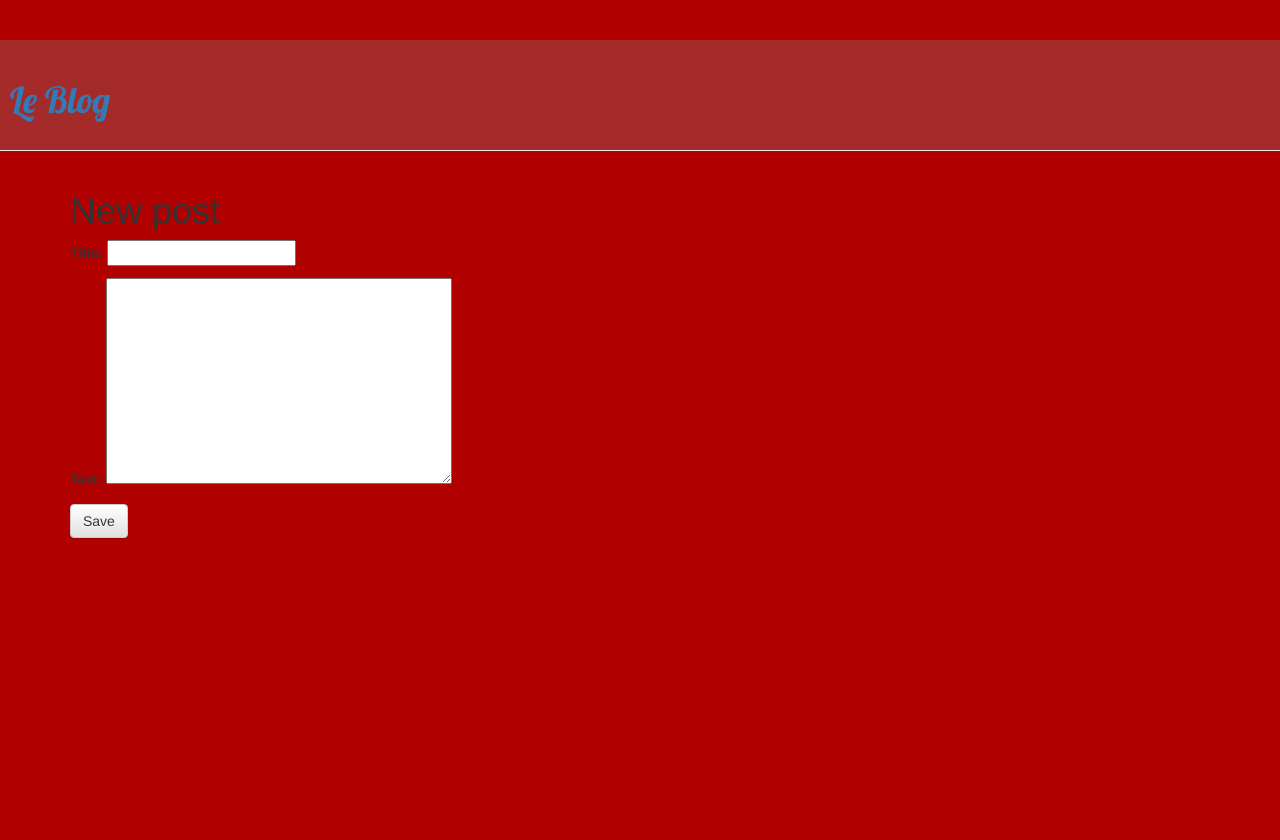
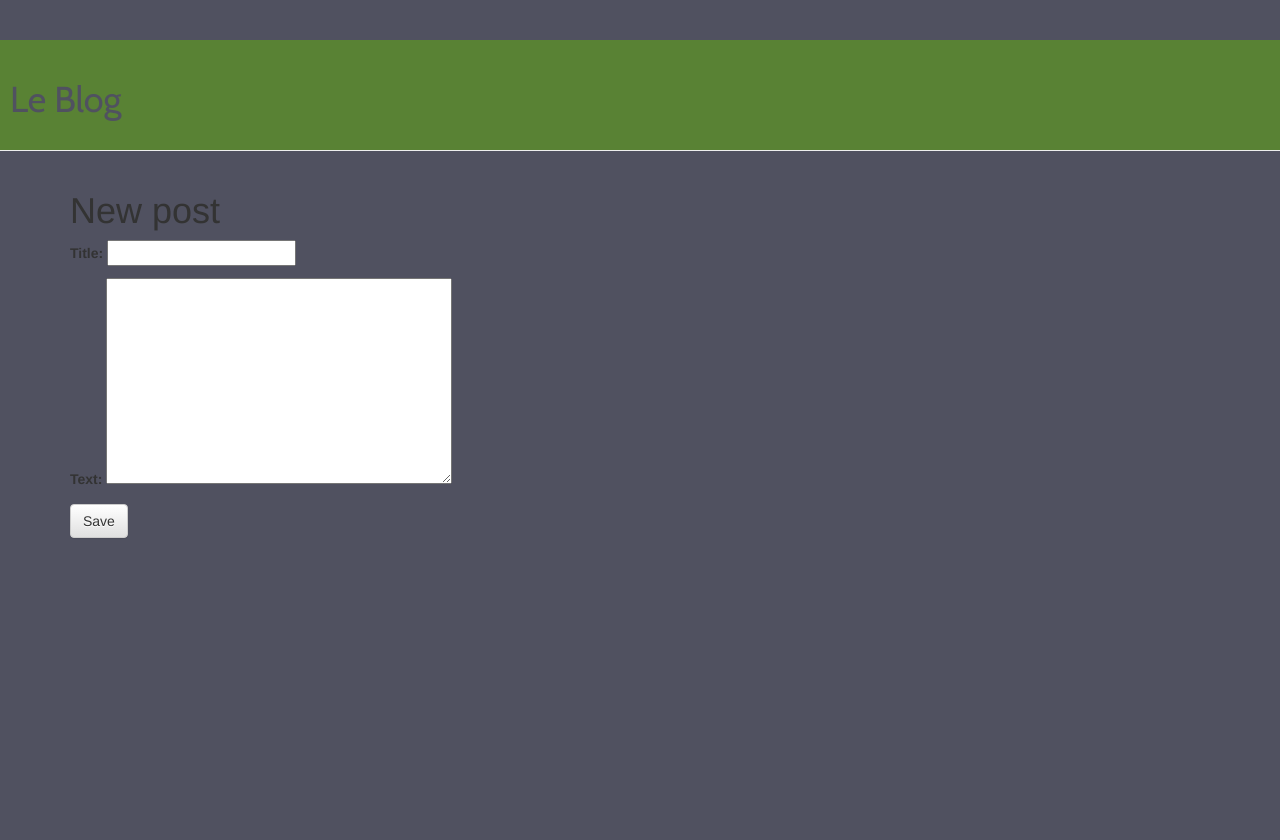
Before and after one commit to nxaviera/my-first-blog, a Django app: page /post/new/ in a window 1280 px wide. After the commit the page ends 538 px from the top, so only its background shows below. Run offline with Django 3.2, Linux system fonts and the light colour scheme; some libraries are stand-ins or nearby versions.

Commit message:
message in quotations

```diff
--- a/blog/static/css/blog.css
+++ b/blog/static/css/blog.css
@@ -1,18 +1,24 @@
+.page-header a {
+	color: #505160;
+}
+
 .page-header {
-	background-color: #a52a2a;
-	font-family: 'Lobster';
-	color: #778899;
+	background-color: #598234;
+	font-family: 'Cabin';
 	padding: 20px 20px 20px 10px;
 }
 
+.post a {
+	color: #505160;
+	font-family: 'Cabin';
+}
 
 .post {
-	background-color: #000000;
-	font-family: 'monospace';
-	color: #98fb98;
+	background-color: #598234;
+	font-family: 'Cabin';
+	color: #AEBD38;
+	padding: 0px 10px;
 }
 
 body {
-	background-color: #B00000;
-	height: 100%;
-}
+	background-color: #505160;
--- a/blog/templates/blog/base.html
+++ b/blog/templates/blog/base.html
@@ -5,8 +5,8 @@
 	<head>
 		<link rel="stylesheet" href="//maxcdn.bootstrapcdn.com/bootstrap/3.2.0/css/bootstrap.min.css">
 		<link rel="stylesheet" href="//maxcdn.bootstrapcdn.com/bootstrap/3.2.0/css/bootstrap-theme.min.css">
-		<link href="//fonts.googleapis.com/css?family=Lobster&subset=latin,latin-ext" rel="stylesheet" type="text/css">
 		<link rel="stylesheet" href="{% static 'css/blog.css' %}">
+		<link href='http://fonts.googleapis.com/css?family=Cabin' rel='stylesheet' type='text/css'>
 		<title>Django Girls blog </title>
 	</head>
 
```
